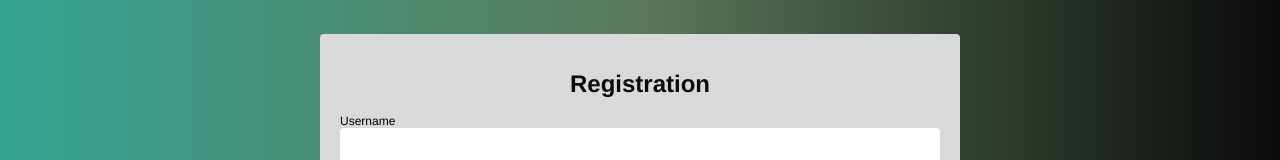
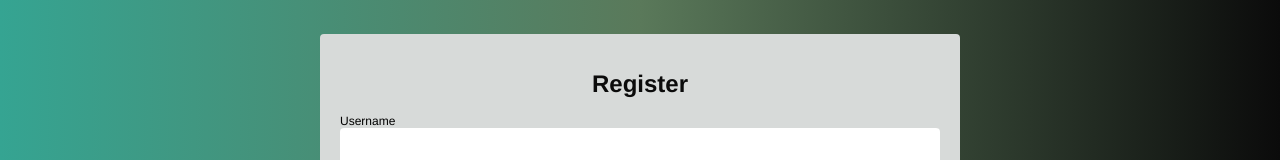
Before and after one commit to Naveen-1019/one, a plain HTML site: page index.html in a window 1280 px wide. Shown: the part 126-286 px from the top of the page. Drawn offline with Linux system fonts and the light colour scheme.

Commit message:
commit changes

```diff
--- a/index.html
+++ b/index.html
@@ -10,7 +10,7 @@
 
     <div class="container">
     <form id="form">
-        <h1>Registration</h1>
+        <h1>Register</h1>
         <div class="input-control">
                 <label for="username">Username</label>
             <input id="username" name = "username" type="text">
```
